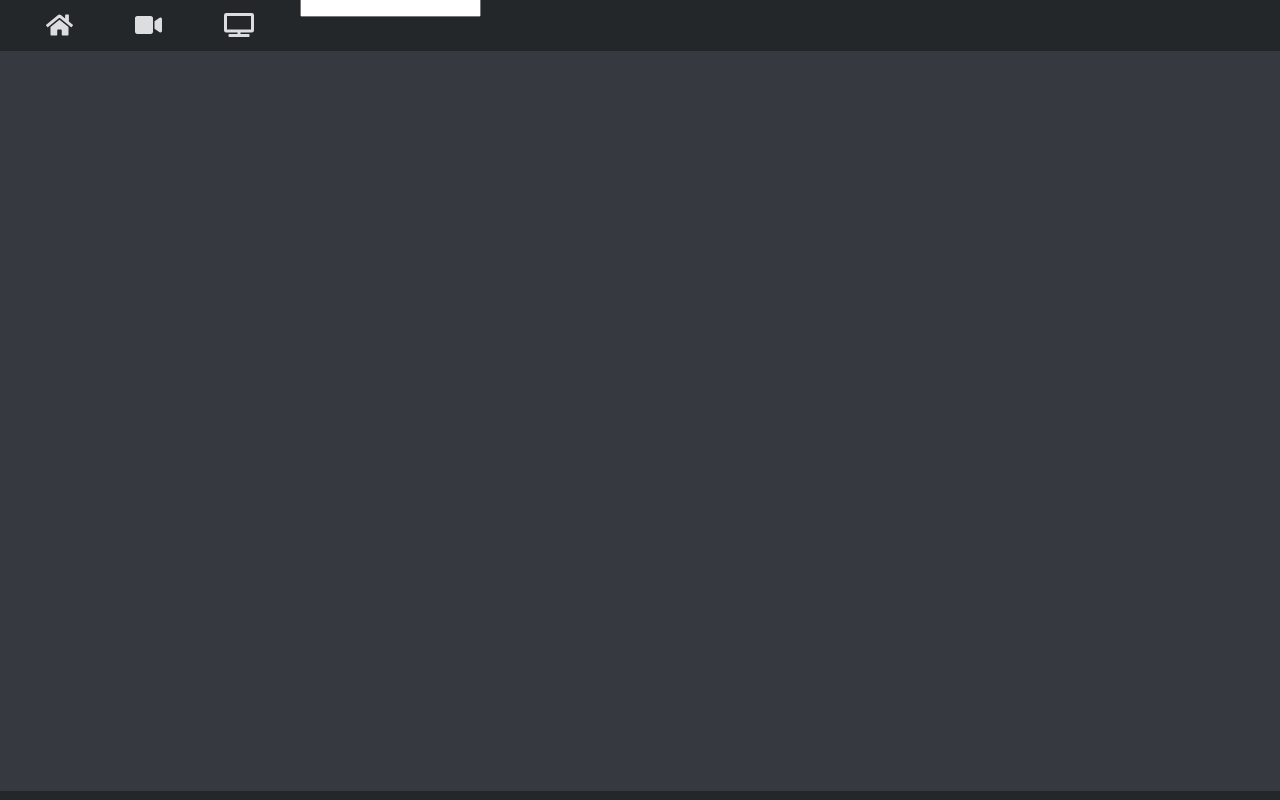
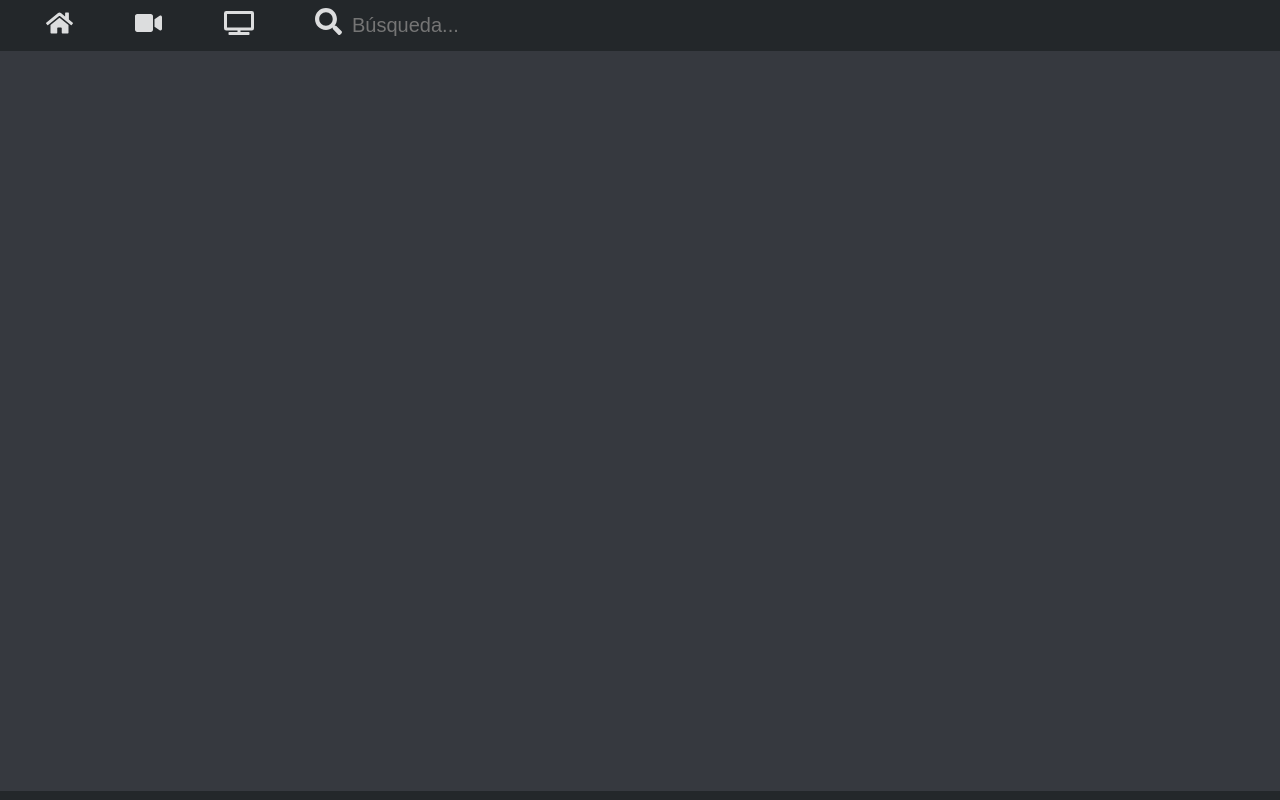
Before and after one commit to merilaclau/TP4-React, a React (Create React App) app: page / in a window 1280 px wide. Built offline with nearby package versions, Linux system fonts and the light colour scheme.

Commit message:
search API call moved to services.js and updated endpoint for multisearch

```diff
--- a/src/components/SearchInput/SearchInput.js
+++ b/src/components/SearchInput/SearchInput.js
@@ -1,53 +1,45 @@
 import React, { useState, useEffect } from 'react';
 import './SearchInput.scss';
-import axios from 'axios';
-//import { FontAwesomeIcon } from '@fortawesome/react-fontawesome'
-//import { faSearch } from '@fortawesome/free-solid-svg-icons'
+import { FontAwesomeIcon } from '@fortawesome/react-fontawesome'
+import { faSearch } from '@fortawesome/free-solid-svg-icons'
+import '../../services/services';
+import { getSearchResults } from '../../services/services';
 
 const SearchInput = () => {
+
   const [inputValue, setInputValue] = useState("");
 
   const [data, setData] = useState([]);
 
-  const getData = async (inputValue) => {
-
-    try {
-      const res = await axios.get(`https://api.themoviedb.org/3/search/keyword?api_key=c109fe29d552e543e892f6c6ec7a140c&query=${inputValue}&page=1`);
-      setData(res.data.results);
-      //console.log(res.data); este console log sirve para ver cuantas páginas tiene el query
-    }
-    catch(err) {
-      alert(`Error getting data ${err}`);
-    }
-  }
-
   useEffect(() => {
     setTimeout(() => {
       if (inputValue.length > 0) {
-        getData(inputValue)
+        getSearchResults(inputValue).then(data => setData(data.results));
       }
      }, 1500) //revisar tema token de timeout para evitar multiples llamadas a la API
   }, [inputValue])
 
+  console.log(data);
+
   return (
-    <div>
+    <section className="search-container">
+      <button className="search-container-button"><FontAwesomeIcon icon={faSearch} /></button>
       <input
-        className="searchInput"
+        className="search-container-input"
         type="text"
         name="searchInput"
+        placeholder="Búsqueda..."
         value={inputValue}
         onChange={e => setInputValue(e.target.value)} >
       </input>
-      <ul>
+    </section>
+    /*
+    <ul>
         {data.map(item => {
           return <li key={item.id}>{item.name}</li>
         })}
       </ul>
-    </div>
-    /*<section className="search-container">
-      <button className="search-container-button"><FontAwesomeIcon icon={faSearch} /></button>
-      <input className="search-container-input" placeholder="Búsqueda..." />
-    </section>*/
+    */
   );
 }
 
--- /dev/null
+++ b/src/services/services.js
@@ -0,0 +1,12 @@
+import axios from 'axios';
+
+const baseUrl = 'https://api.themoviedb.org/3/';
+
+export const getSearchResults = async (inputValue) => {
+    try {
+        const res = await axios.get(baseUrl + `search/multi?api_key=c109fe29d552e543e892f6c6ec7a140c&language=en-US&query=${inputValue}&page=1&include_adult=false`);
+        return res.data;
+    }catch(err) {
+        throw new Error(`Error getting search results: ${err}`);
+    }
+}
```
